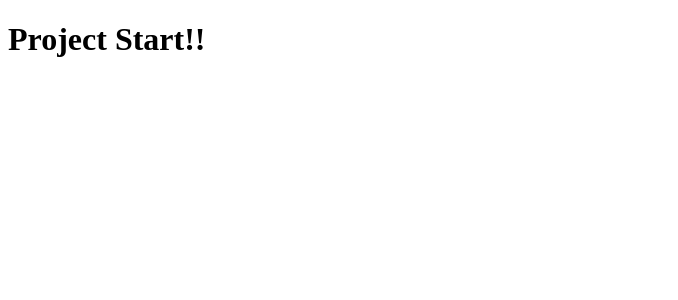
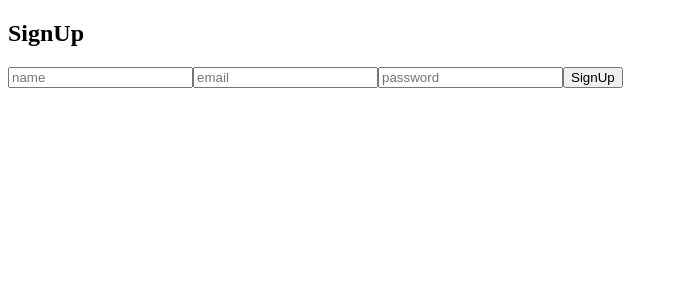
Before and after one commit to jch9537/achieve_client, a React (Create React App) app: page /signup in a window 1280 px wide. Shown: the top 300 px of the page, without its empty margins (0-678 px from the left). Built offline with nearby package versions, Linux system fonts and the light colour scheme.

Commit message:
✨Connect Server 서버와의 연결완료, Sign Up/In기능

```diff
--- a/package.json
+++ b/package.json
@@ -15,6 +15,7 @@
     "@testing-library/user-event": "^7.2.1",
     "react": "^16.12.0",
     "react-dom": "^16.12.0",
+    "react-router-dom": "^5.1.2",
     "react-scripts": "3.3.0"
   },
   "devDependencies": {
--- a/src/App.js
+++ /dev/null
@@ -1,7 +0,0 @@
-import React from 'react';
-
-function App() {
-  return <h1>Project Start!!</h1>;
-}
-
-export default App;
--- /dev/null
+++ b/src/api.js
@@ -0,0 +1,23 @@
+const server = "http://localhost:8000";
+
+function api(url, method, body) {
+  return fetch(`${server}/${url}`, {
+    method,
+    mode: "cors",
+    headers: {
+      "Content-Type": "application/json"
+    },
+    // credentials: "include",
+    body: JSON.stringify(body)
+  })
+    .then(res => res.json())
+    .then(res => {
+      if (res.error) {
+        return Promise.reject(res.error);
+      } else {
+        return res;
+      }
+    });
+}
+
+export default api;
--- /dev/null
+++ b/src/client/Root.js
@@ -0,0 +1,14 @@
+import React from "react";
+import { BrowserRouter } from "react-router-dom";
+
+import App from "../shared/App";
+
+const Root = () => {
+  return (
+    <BrowserRouter>
+      <App />
+    </BrowserRouter>
+  );
+};
+
+export default Root;
--- /dev/null
+++ b/src/components/sign/signin.js
@@ -0,0 +1,57 @@
+import React, { Component } from "react";
+
+import api from "../../api";
+
+class SignIn extends Component {
+  constructor(props) {
+    super(props);
+    this.state = {
+      email: "",
+      password: ""
+    };
+  }
+
+  emailCheck = e => {
+    console.log("email", e.target.value);
+    let email = e.target.value;
+    this.setState({ email: email });
+  };
+
+  passwordCheck = e => {
+    console.log("password", e.target.value);
+    let password = e.target.value;
+    this.setState({ password: password });
+  };
+
+  submitSignIn = () => {
+    console.log(this.state);
+    let body = {
+      email: this.state.email,
+      password: this.state.password
+    };
+    api("user/Signin", "POST", body).then(data => console.log("된다", data));
+  };
+
+  render() {
+    console.log("사인인 스테이트", this.state);
+    //만약에 결과가 맞으면 this.props.history.push(/Main)
+    return (
+      <div>
+        <h2>SignIn</h2>
+        <input
+          type="email"
+          placeholder="email"
+          onChange={e => this.emailCheck(e)}
+        />
+        <input
+          type="password"
+          placeholder="password"
+          onChange={e => this.passwordCheck(e)}
+        />
+        <button onClick={this.submitSignIn}>SignIn</button>
+      </div>
+    );
+  }
+}
+
+export default SignIn;
--- /dev/null
+++ b/src/components/sign/signup.js
@@ -0,0 +1,69 @@
+import React, { Component } from "react";
+
+import api from "../../api";
+
+class SignUp extends Component {
+  constructor(props) {
+    super(props);
+    this.state = {
+      name: "",
+      email: "",
+      password: ""
+    };
+  }
+  nameCheck = e => {
+    console.log("name", e.target.value);
+    let name = e.target.value;
+    this.setState({ name: name });
+  };
+
+  emailCheck = e => {
+    console.log("email", e.target.value);
+    let email = e.target.value;
+    this.setState({ email: email });
+  };
+
+  passwordCheck = e => {
+    console.log("password", e.target.value);
+    let password = e.target.value;
+    this.setState({ password: password });
+  };
+
+  submitSignUp = () => {
+    console.log(this.state);
+    let body = {
+      name: this.state.name,
+      email: this.state.email,
+      password: this.state.password
+    };
+    api("user/signup", "POST", body).then(data => console.log("된다", data));
+  };
+
+  render() {
+    console.log("사인업 스테이트", this.state);
+    //만약에 결과가 맞으면 this.props.history.push(/Main)
+    return (
+      <div>
+        <h2>SignUp</h2>
+        <input
+          type="text"
+          placeholder="name"
+          onChange={e => this.emailCheck(e)}
+        />
+        <input
+          type="email"
+          placeholder="email"
+          onChange={e => this.emailCheck(e)}
+        />
+        <input
+          type="password"
+          placeholder="password"
+          onChange={e => this.passwordCheck(e)}
+        />
+        <button onClick={this.submitSignUp}>SignUp</button>
+      </div>
+    );
+  }
+}
+
+export default SignUp;
--- a/src/index.js
+++ b/src/index.js
@@ -1,5 +1,5 @@
 import React from "react";
 import ReactDOM from "react-dom";
-import App from "./App";
+import Root from "./client/Root";
 
-ReactDOM.render(<App />, document.getElementById("root"));
+ReactDOM.render(<Root />, document.getElementById("root"));
--- /dev/null
+++ b/src/pages/Board.js
@@ -0,0 +1,11 @@
+import React from "react";
+
+const Board = () => {
+  return (
+    <div>
+      <h2>Board</h2>
+    </div>
+  );
+};
+
+export default Board;
--- /dev/null
+++ b/src/pages/Home.js
@@ -0,0 +1,18 @@
+import React from "react";
+import { Link } from "react-router-dom";
+
+const Home = () => {
+  return (
+    <div>
+      <h2>Home</h2>
+      <div>
+        <Link to="/signin">SignIn</Link>
+      </div>
+      <div>
+        <Link to="signup">SignUp</Link>
+      </div>
+    </div>
+  );
+};
+
+export default Home;
--- /dev/null
+++ b/src/pages/Main.js
@@ -0,0 +1,11 @@
+import React from "react";
+
+const Main = () => {
+  return (
+    <div>
+      <h2>Main</h2>
+    </div>
+  );
+};
+
+export default Main;
--- /dev/null
+++ b/src/shared/App.js
@@ -0,0 +1,25 @@
+import React from "react";
+import { Route, Switch } from "react-router-dom";
+
+import Home from "../pages/Home";
+import Main from "../pages/Main";
+import Board from "../pages/Board";
+import SignIn from "../components/sign/signin";
+import SignUp from "../components/sign/signup";
+
+function App() {
+  return (
+    <div>
+      <Switch>
+        <Route path="/home" component={Home} />
+        <Route path="/:user_id/main" component={Main} />
+        <Route path="/board/:board_id" component={Board} />
+        <Route path="/signin" component={SignIn} />
+        <Route path="/signup" component={SignUp} />
+        <Route path="/" component={Home} />
+      </Switch>
+    </div>
+  );
+}
+
+export default App;
```
Also changed, not shown: src/components/index.js (added), 2 other files (tests, documents, lock files or other folders).
